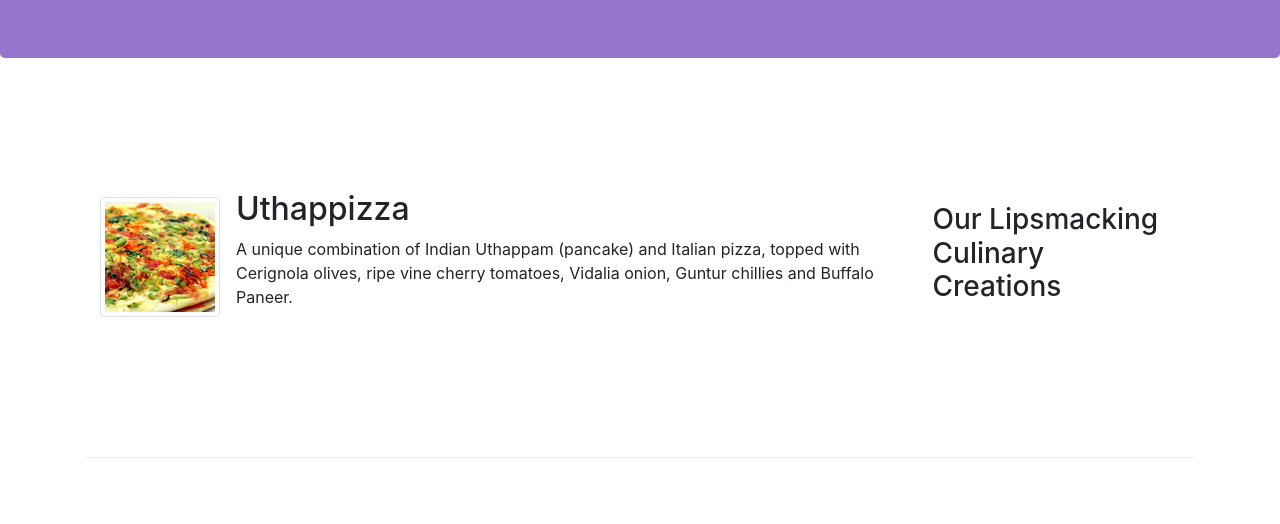
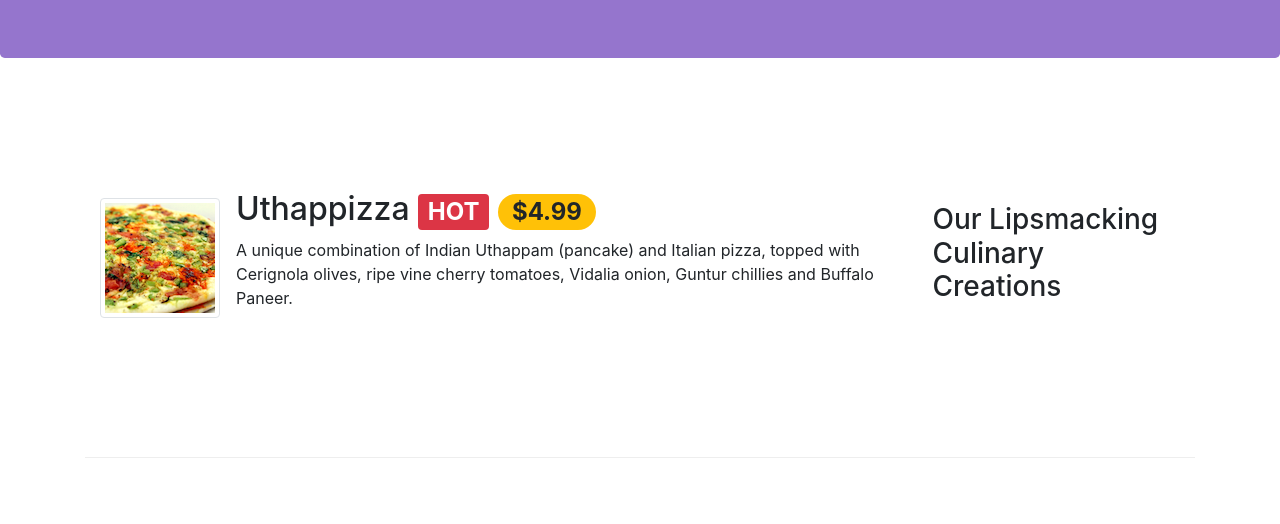
Before and after one commit to mohan-13/bootstrap_test, a website: page index.html in a window 1280 px wide. Shown: the part 276-800 px from the top of the page. Drawn offline with nearby package versions, Linux system fonts and the light colour scheme.

Commit message:
Alerting Users

```diff
--- a/index.html
+++ b/index.html
@@ -57,7 +57,7 @@
                     <img class="d-flex mr-3 img-thumbnail align-self-center"
                             src="img/uthappizza.png" alt="Uthappizza">
                     <div class="media-body">
-                        <h2 class="mt-0">Uthappizza</h2>
+                        <h2 class="mt-0  media-heading">Uthappizza <span class="badge badge-danger">HOT</span> <span class="badge badge-pill badge-warning">$4.99</span></h2>
                         <p class="d-none d-sm-block">A unique combination of Indian Uthappam (pancake) and
                             Italian pizza, topped with Cerignola olives, ripe vine
                             cherry tomatoes, Vidalia onion, Guntur chillies and
```
